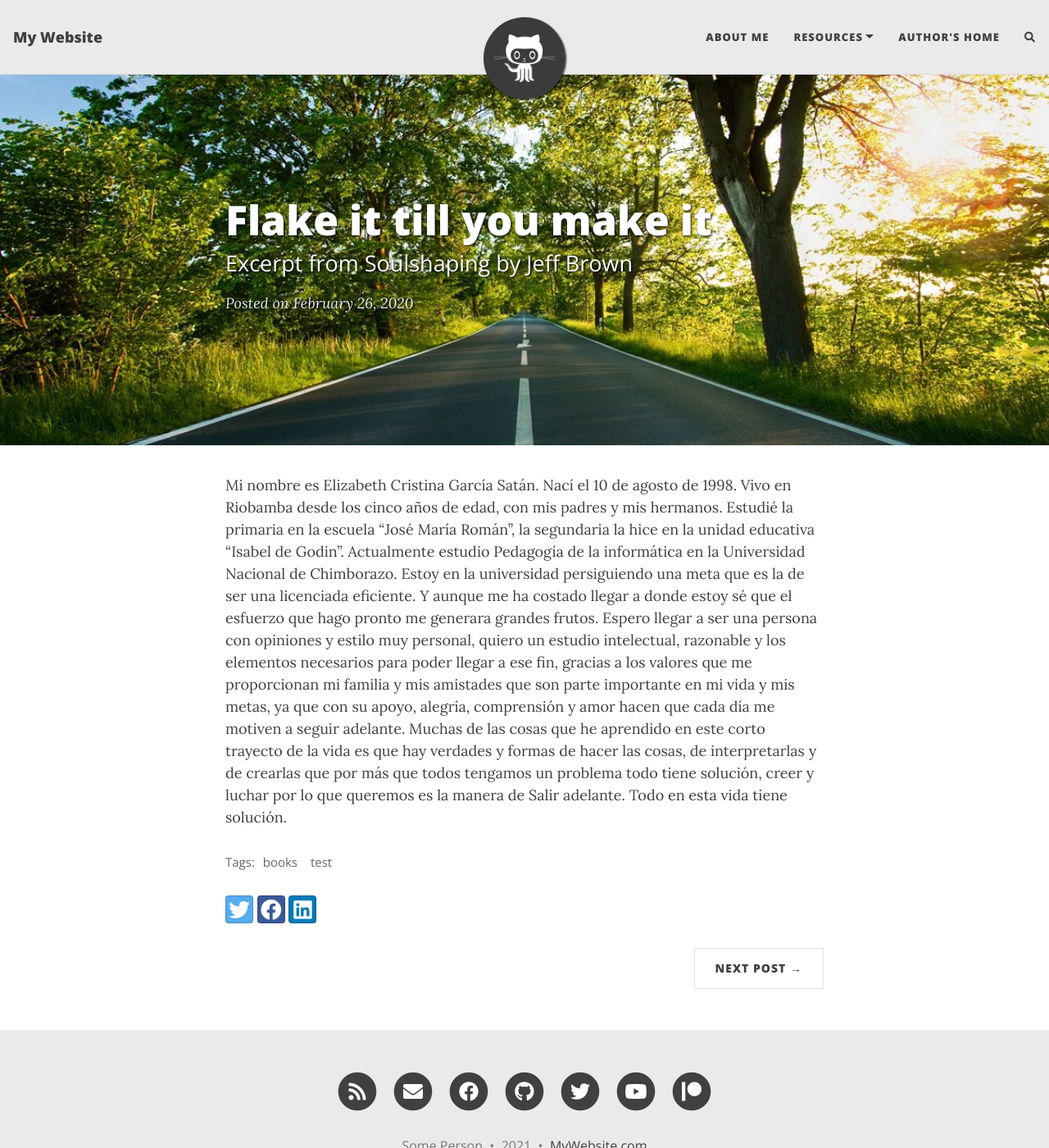
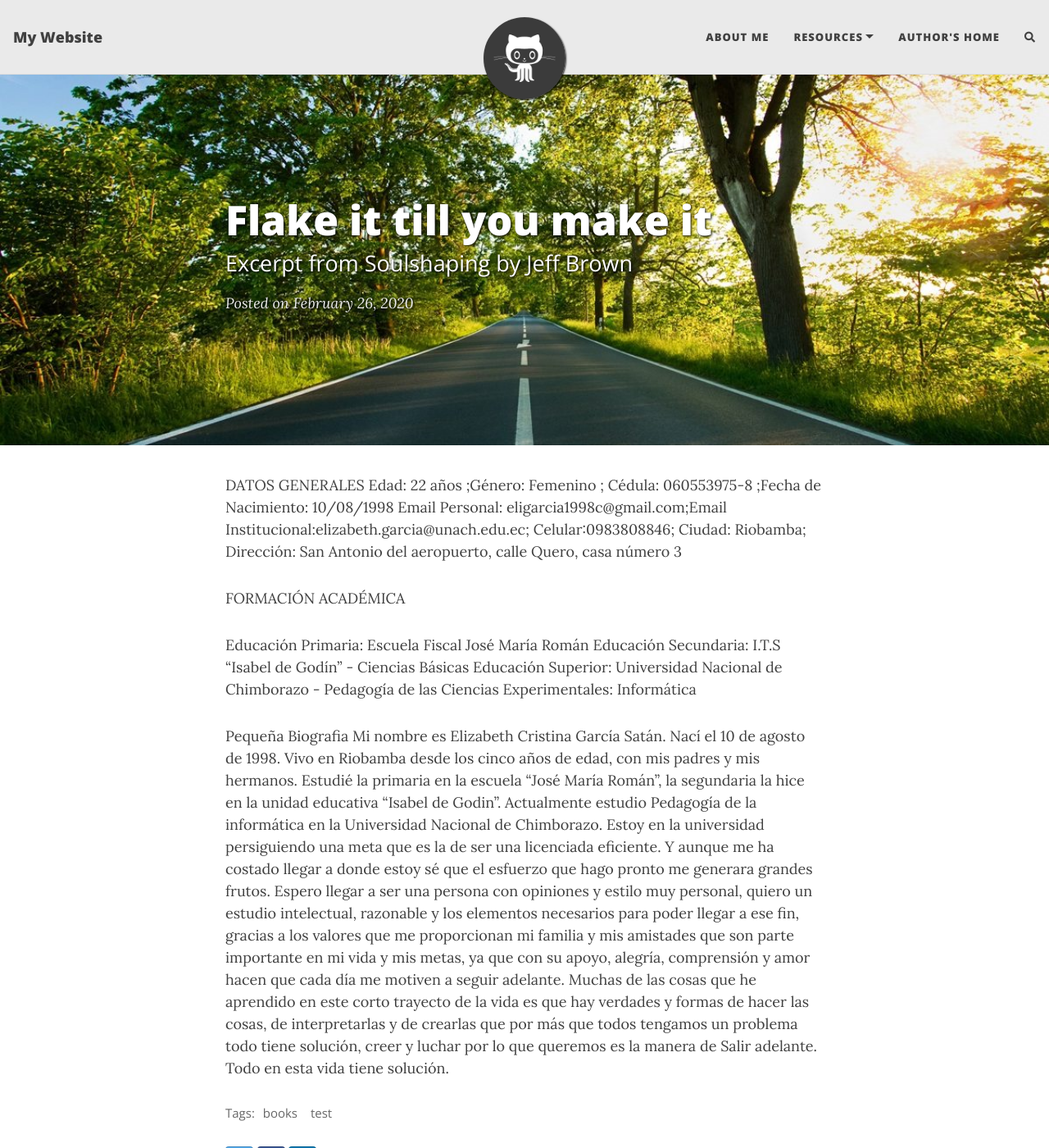
Before and after one commit to Eligarcia10/Eligarcia10.github.io, a Jekyll site: the page built from _posts/2020-02-26-flake-it-till-you-make-it.md, in a window 1280 px wide and 1400 px high. Shown: the whole window at 82% size. Built offline with Jekyll 4.4.1, drawn with Linux system fonts in a browser that asks for light colours; nearby versions of some CDN libraries; comment, search, counter and statistics services are not loaded.

Commit message:
Update 2020-02-26-flake-it-till-you-make-it.md

```diff
--- a/_posts/2020-02-26-flake-it-till-you-make-it.md
+++ b/_posts/2020-02-26-flake-it-till-you-make-it.md
@@ -9,4 +9,21 @@ tags: [books, test]
 ---
 
 
+
+DATOS GENERALES
+Edad:	22 años ;Género:	Femenino ; Cédula:	060553975-8 ;Fecha de Nacimiento:	10/08/1998
+Email Personal:	eligarcia1998c@gmail.com;Email Institucional:elizabeth.garcia@unach.edu.ec; Celular:0983808846;
+Ciudad:	Riobamba; Dirección:	San Antonio del aeropuerto, calle Quero, casa número 3
+
+
+
+FORMACIÓN ACADÉMICA
+
+Educación Primaria: Escuela Fiscal José María Román
+Educación Secundaria: I.T.S "Isabel de Godín" - Ciencias Básicas
+Educación Superior: Universidad Nacional de Chimborazo - Pedagogía de las Ciencias Experimentales: Informática
+
+
+
+Pequeña Biografia
 Mi nombre es Elizabeth Cristina García Satán. Nací el 10 de agosto de 1998. Vivo en Riobamba desde los cinco años de edad, con mis padres y mis hermanos. Estudié la primaria en la escuela “José María Román”, la segundaria la hice en la unidad educativa “Isabel de Godin”. Actualmente estudio Pedagogía de la informática en la Universidad Nacional de Chimborazo. Estoy en la universidad persiguiendo una meta que es la de ser una licenciada eficiente. Y aunque me ha costado llegar a donde estoy sé que el esfuerzo que hago pronto me generara grandes frutos. Espero llegar a ser una persona con opiniones y estilo muy personal, quiero un estudio intelectual, razonable y los elementos necesarios para poder llegar a ese fin, gracias a los valores que me proporcionan mi familia y mis amistades que son parte importante en mi vida y mis metas, ya que con su apoyo, alegría, comprensión y amor hacen que cada día me motiven a seguir adelante. Muchas de las cosas que he aprendido en este corto trayecto de la vida es que hay verdades y formas de hacer las cosas, de interpretarlas y de crearlas que por más que todos tengamos un problema todo tiene solución, creer y luchar por lo que queremos es la manera de Salir adelante. Todo en esta vida tiene solución.
```
